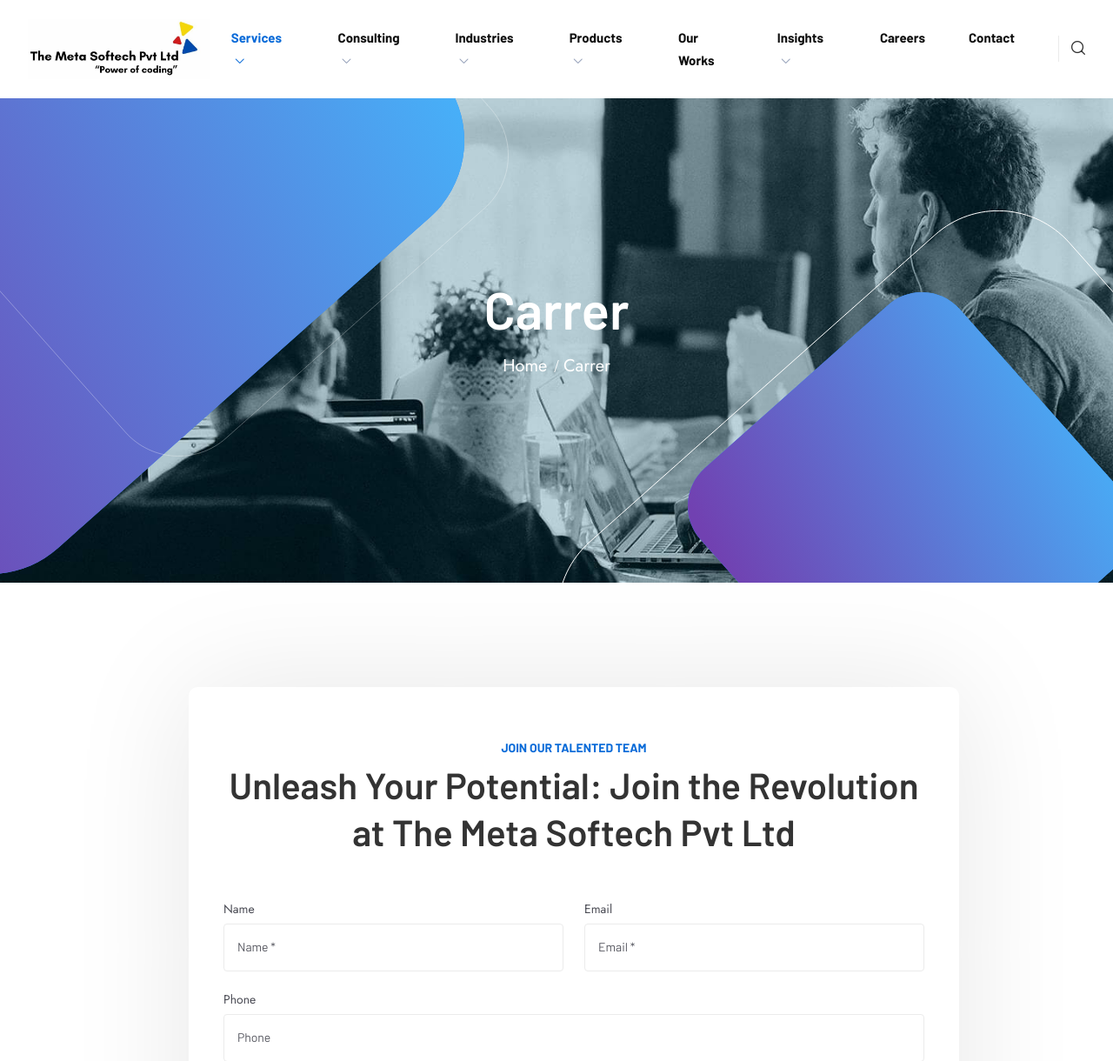
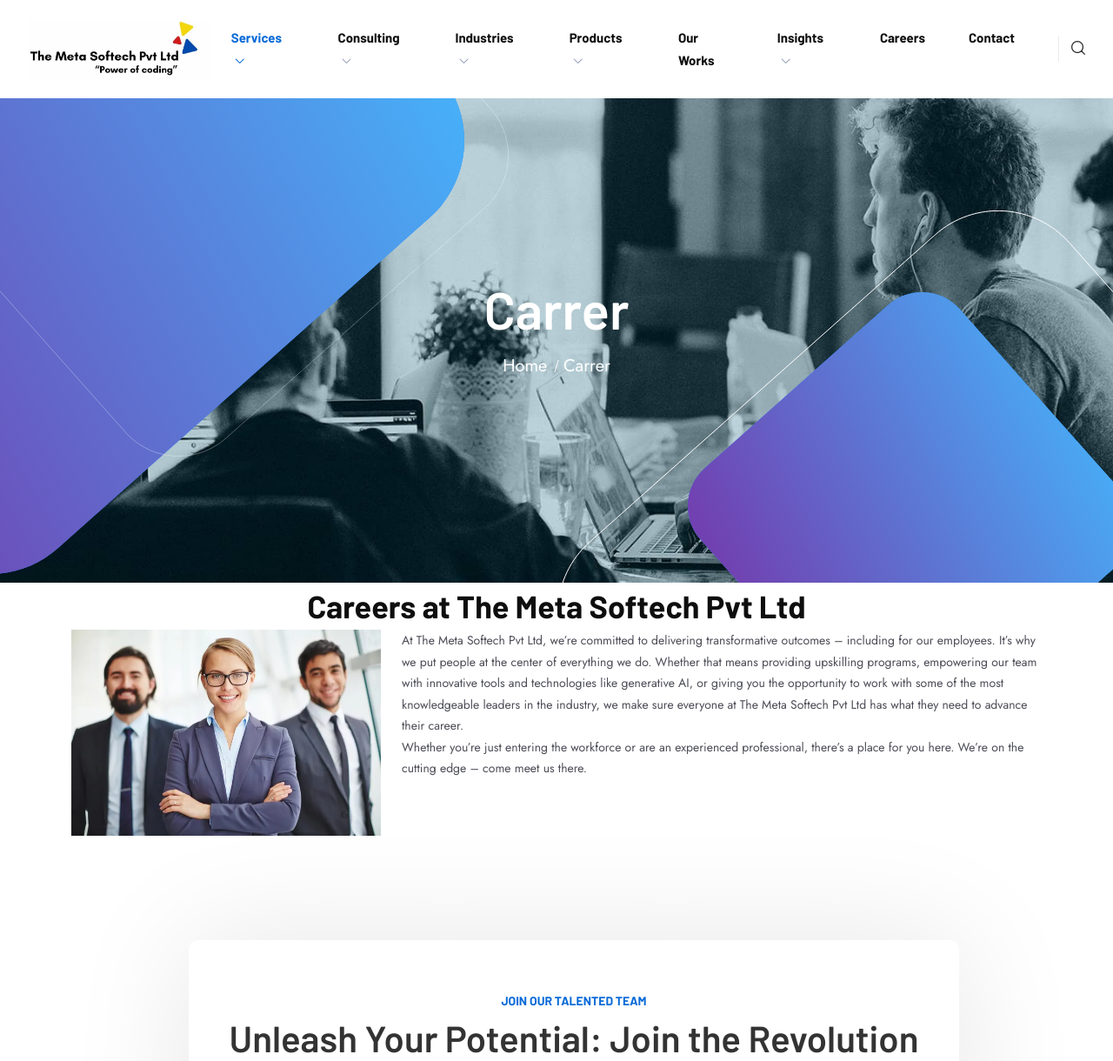
Before and after one commit to Sneh-Metasoftech/Meta-Project, a PHP site: page /carrer.php in a window 1280 px wide. Shown: the top 1220 px of the page at 87% size. Run offline with PHP 8.4, Linux system fonts and the light colour scheme; some web fonts are replaced.

Commit message:
carrer description

```diff
--- a/carrer.php
+++ b/carrer.php
@@ -108,17 +108,22 @@
 
         <div class="container">
             <div class="row">
-
+            <h1 class="analytics-title text-center">Careers at The Meta Softech Pvt Ltd </h1>
                     <div class="col-lg-4 col-sm-4 col-xl-4">
                         <div>
-
+                            <img src="assets/images/carrer.jpg" alt="carrer.jpg">
                         </div>
 
                     </div>
 
 
                     <div class="col-lg-8 col-sm-8 col-xl-8">
-
+                        <div class="description">
+                                <p>At The Meta Softech  Pvt Ltd, we’re committed to delivering transformative outcomes – including for our employees. It’s why we put people at the center of everything we do. Whether that means providing upskilling programs, empowering our team with innovative tools and technologies like generative AI, or giving you the opportunity to work with some of the most knowledgeable leaders in the industry, we make sure everyone at The Meta Softech  Pvt Ltd has what they need to advance their career.</p>
+                                <p>
+                                Whether you’re just entering the workforce or are an experienced professional, there’s a place for you here. We’re on the cutting edge – come meet us there.
+                                </p>
+                        </div>
                     </div>
 
             </div>
```
Also changed, not shown: assets/images/carrer.jpg (added).
